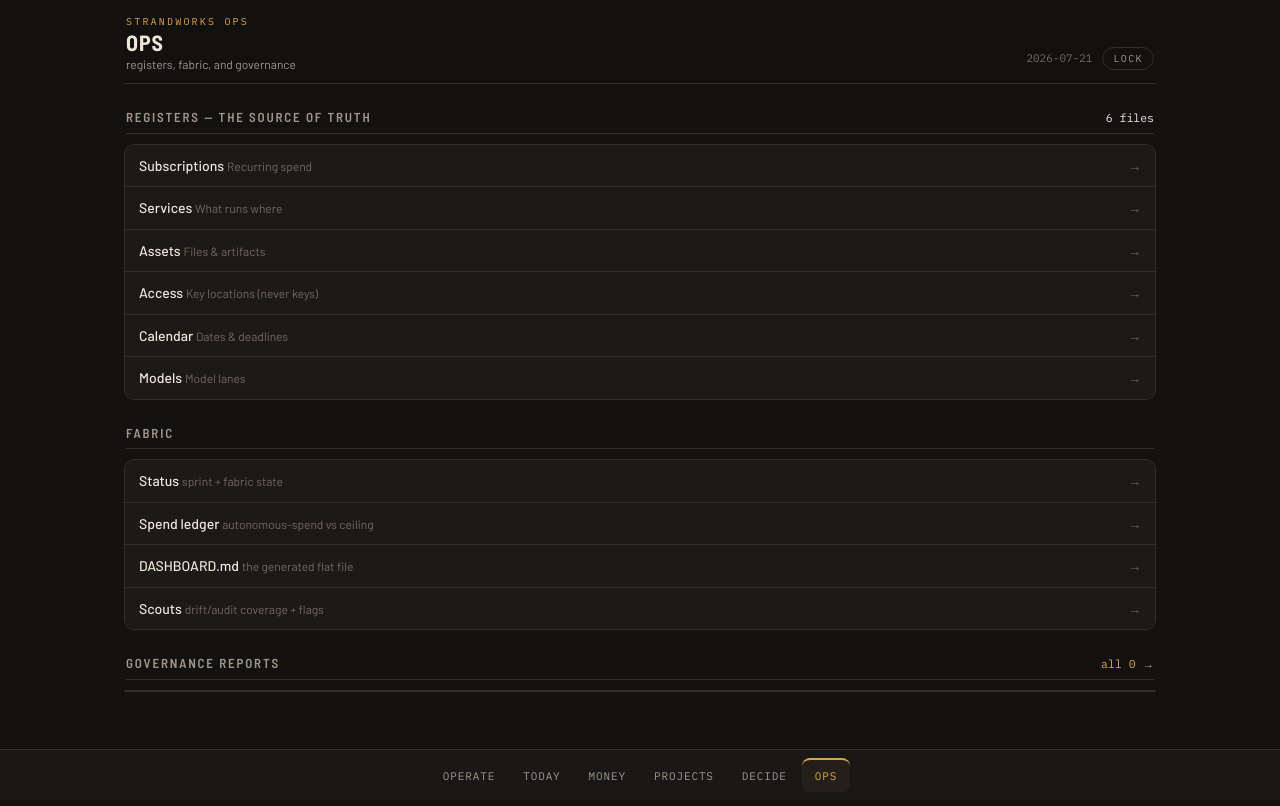
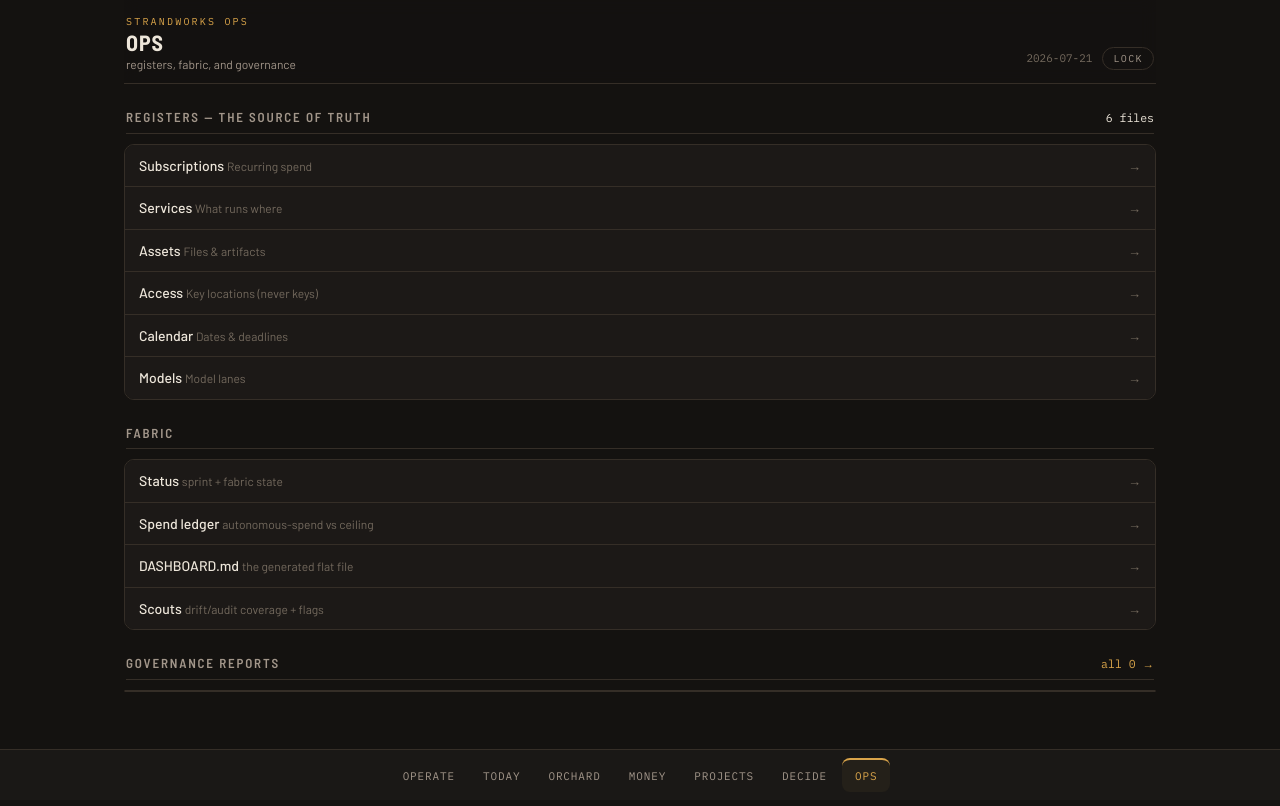
Before and after one commit to StrandWorksAutomations/strandworks-ops, a Next.js app in the folder cockpit/: page /ops in a window 1280 px wide. Built offline with nearby package versions, Linux system fonts and the light colour scheme.

Commit message:
feat(cockpit): mount Orchard dashboard

```diff
--- a/cockpit/app/components/Chrome.tsx
+++ b/cockpit/app/components/Chrome.tsx
@@ -3,6 +3,7 @@ import Link from "next/link";
 const TABS = [
   { href: "/operate", label: "Operate" },
   { href: "/", label: "Today" },
+  { href: "/orchard", label: "Orchard", boundary: true },
   { href: "/money", label: "Money" },
   { href: "/projects", label: "Projects" },
   { href: "/decisions", label: "Decide" },
@@ -39,9 +40,23 @@ export function Chrome({
       {children}
       <nav className="nav" aria-label="Cockpit sections">
         {TABS.map((t) => (
-          <Link key={t.href} href={t.href} className={t.href === active ? "active" : ""}>
-            {t.label}
-          </Link>
+          t.boundary ? (
+            <a
+              key={t.href}
+              href={t.href}
+              className={t.href === active ? "active" : ""}
+            >
+              {t.label}
+            </a>
+          ) : (
+            <Link
+              key={t.href}
+              href={t.href}
+              className={t.href === active ? "active" : ""}
+            >
+              {t.label}
+            </Link>
+          )
         ))}
       </nav>
     </div>
--- a/cockpit/next.config.ts
+++ b/cockpit/next.config.ts
@@ -1,7 +1,23 @@
 import type { NextConfig } from "next";
+
+const orchardOrigin =
+  process.env.ORCHARD_ORIGIN ??
+  "https://dashboard-six-iota-44.vercel.app";
 
 const nextConfig: NextConfig = {
   poweredByHeader: false,
+  async rewrites() {
+    return [
+      {
+        source: "/orchard",
+        destination: `${orchardOrigin}/orchard`,
+      },
+      {
+        source: "/orchard/:path*",
+        destination: `${orchardOrigin}/orchard/:path*`,
+      },
+    ];
+  },
   async headers() {
     return [
       {
```
